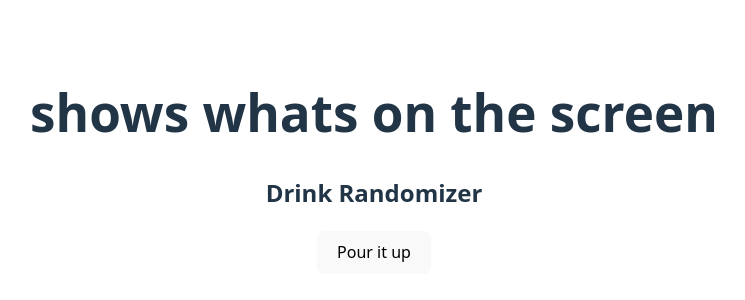
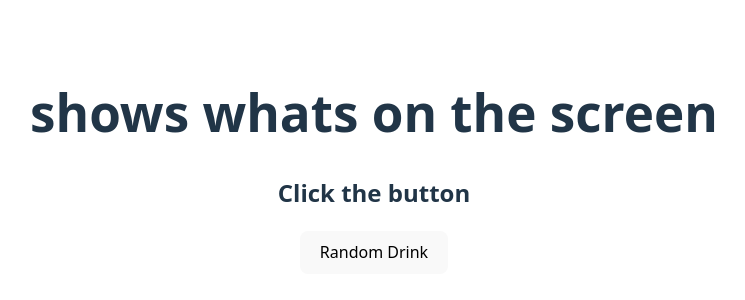
Before and after one commit to djzsmk/what-to-drink, a React (Vite) app: page / in a window 1280 px wide. Shown: the part 238-538 px from the top of the page, without its empty margins (266-1011 px from the left). Built offline with nearby package versions, Linux system fonts and the light colour scheme.

Commit message:
prop and state test

```diff
--- a/src/components/Button.jsx
+++ b/src/components/Button.jsx
@@ -0,0 +1,5 @@
+function Button ({onClick}) {
+    return <button onClick = {onClick}>Random Drink</button>
+}
+
+export default Button
--- a/src/components/Randomizer.jsx
+++ b/src/components/Randomizer.jsx
@@ -1,10 +1,27 @@
+import { useState } from 'react'
+import Button from "./Button"
+
 function Randomizer() {
+
+    const [drink, setDrink] = useState("Click the button");
+
+    const drinks = ["Margarita", "Long Island", "Old Fashioned"];
+
+    function pickRandomDrink () {
+        const randomIndex = Math.floor(Math.random () * drinks.length)
+        setDrink(drinks[randomIndex])
+    }
+
+
     return (
         <>
-            <h2> Drink Randomizer</h2>
-            <button> Pour it up</button>
+            <h2> {drink} </h2>
+            <Button onClick={pickRandomDrink} />
         </>
     );
-}
+};
+
+
+
 
 export default Randomizer
```
